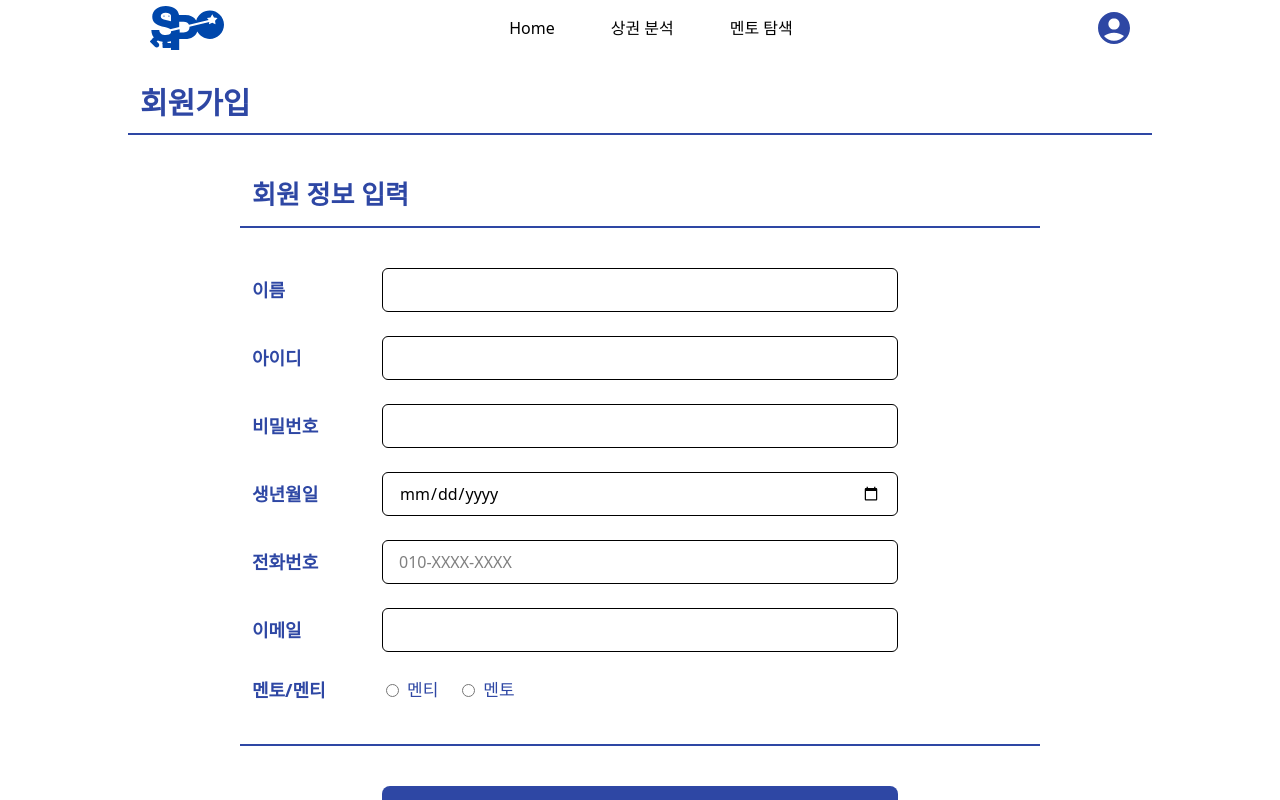
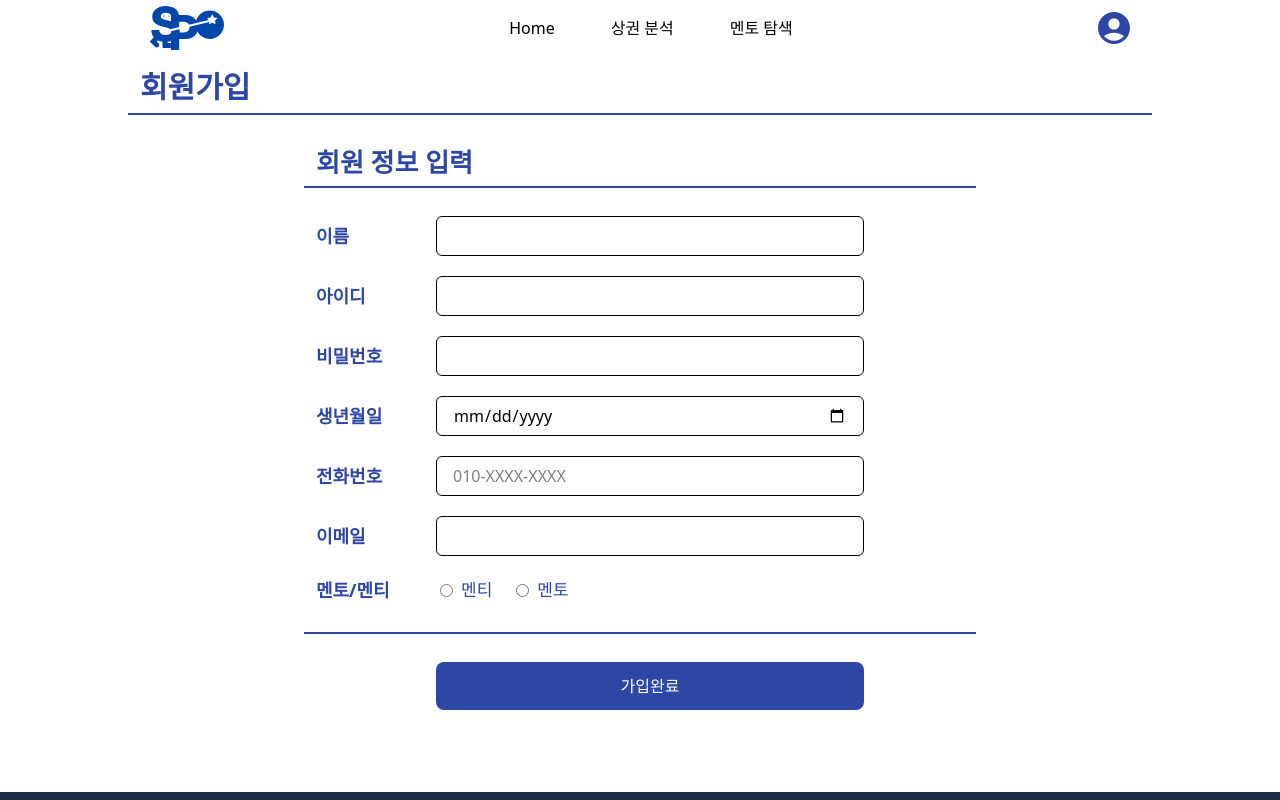
Before and after one commit to Likelion-YeungNam-Univ/13th-StartPoint-web, a React (Vite) app: page /signup in a window 1280 px wide. Shown: the top 800 px of the page. Built offline with nearby package versions, Linux system fonts and the light colour scheme.

Commit message:
전체적인 크기 수정

```diff
--- a/src/pages/SignUp.jsx
+++ b/src/pages/SignUp.jsx
@@ -5,7 +5,7 @@ import useAuth from "../hooks/useAuth";
 
 const SignUp = () => {
   const inputClass =
-    "h-11 w-full border rounded-md px-4 bg-white focus:shadow-inner focus:outline-[#2E47A4] caret-[#2E47A4] invalid:focus:outline-red-500";
+    "h-10 w-full border rounded-md px-4 bg-white focus:shadow-inner focus:outline-[#2E47A4] caret-[#2E47A4] invalid:focus:outline-red-500";
 
   const navigate = useNavigate();
   const { name, role } = useAuth();
@@ -101,14 +101,14 @@ const SignUp = () => {
 
   return (
     <div className="w-full max-w-7xl mx-auto px-4 min-h-[calc(100vh-64px)]">
-      <h1 className="w-full max-w-5xl mx-auto mt-4 text-[30px] text-[#2E47A4] font-bold px-3 py-2 border-b-2 border-[#2E47A4]">
+      <h1 className="w-full max-w-5xl mx-auto text-[30px] text-[#2E47A4] font-bold px-3 pt-2 pb-1 border-b-2 border-[#2E47A4]">
         회원가입
       </h1>
 
-      <div className="w-full max-w-4xl place-self-center ">
+      <div className="w-full max-w-3xl place-self-center ">
         <form onSubmit={onSubmit}>
-          <div className="grid grid-cols-[110px_minmax(0,1fr)_110px] gap-x-8 gap-y-6 items-center py-10 px-12">
-            <h2 className="col-span-3 text-[26px] text-[#2E47A4] font-semibold px-3 pb-3 mb-4 border-b-2 border-[#2E47A4]">
+          <div className="grid grid-cols-[100px_minmax(0,1fr)_80px] gap-x-8 gap-y-5 items-center py-6 px-12">
+            <h2 className="col-span-3 text-[26px] text-[#2E47A4] font-semibold px-3 py-1 mb-2 border-b-2 border-[#2E47A4]">
               회원 정보 입력
             </h2>
             {/* 이름 */}
@@ -264,7 +264,7 @@ const SignUp = () => {
             </div>
             <div className="block" aria-hidden />
 
-            <div className="col-span-3 my-4 border-b-2 border-[#2E47A4]" />
+            <div className="col-span-3 my-2 border-b-2 border-[#2E47A4]" />
 
             {/* 버튼 */}
             <div className="col-start-2">
```
